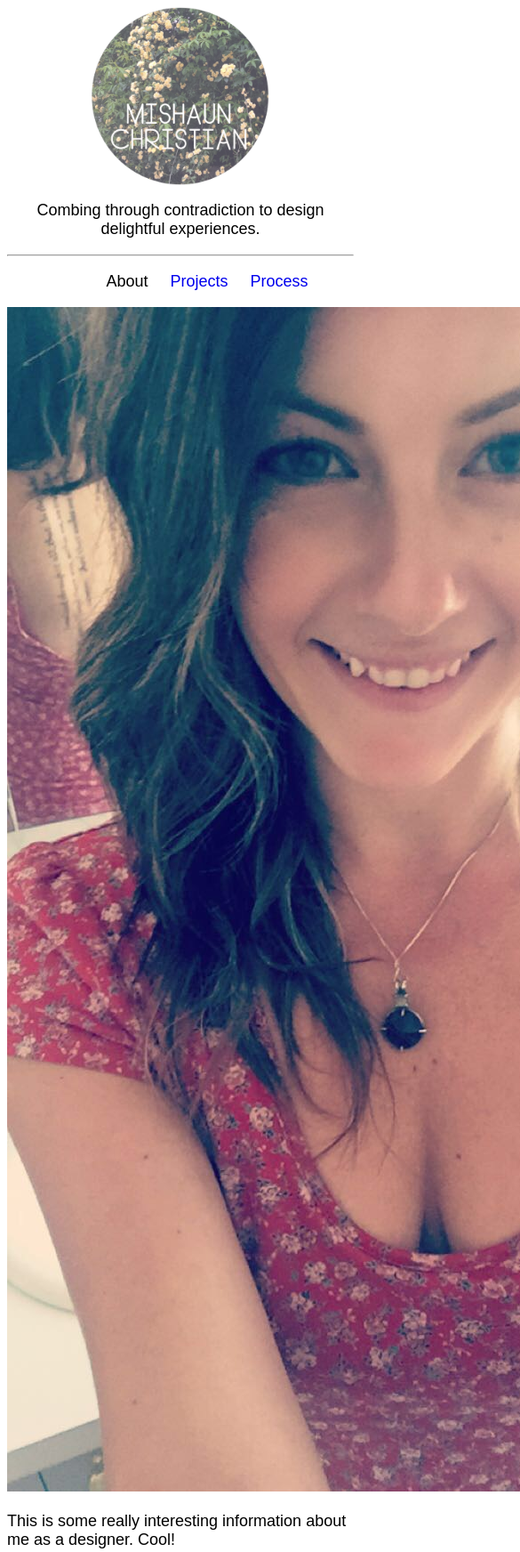
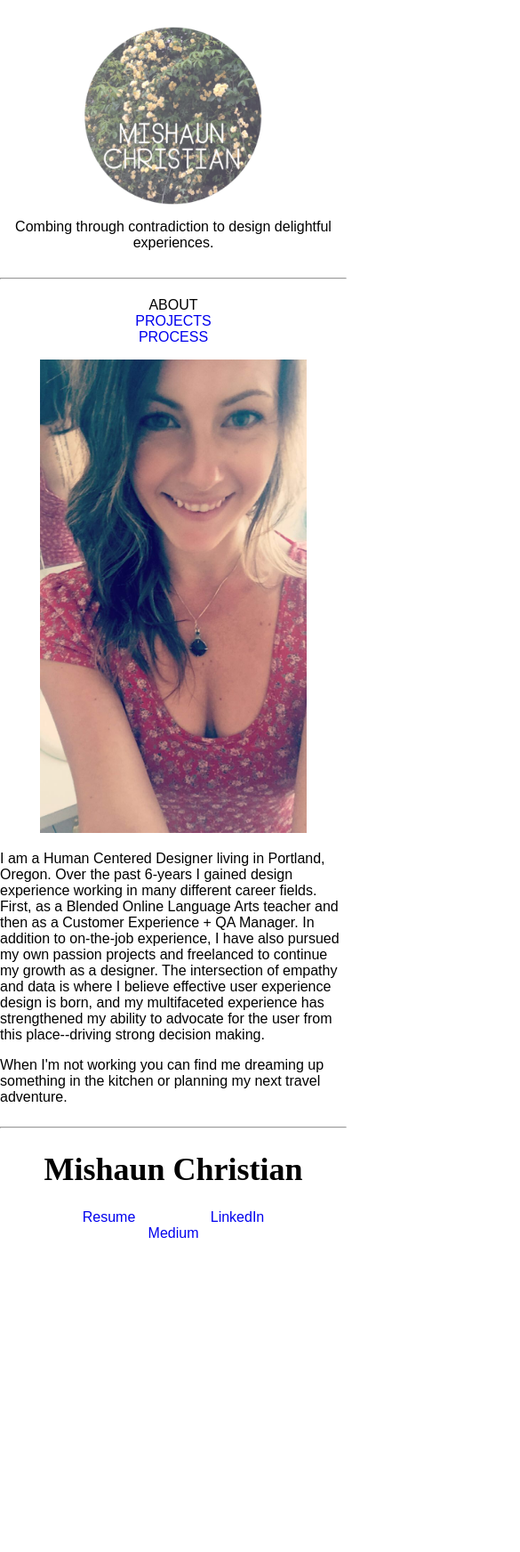
Before and after one commit to Mishaun85/mc-portfolio, a plain HTML site: page about.html in a window 390 px wide. Shown: the top 1744 px of the page at 89% size, 585 px wide, since content can reach past the window. After the commit the page ends 1434 px from the top, so only its background shows below. Drawn offline with Linux system fonts and the light colour scheme.

Commit message:
Added more css and started on responsive design.

```diff
--- a/about.html
+++ b/about.html
@@ -21,9 +21,9 @@
 
       <nav class="nav">
         <ul class="nav_list">
-          <li class="nav_item">About</li>
-          <a href="projects.html"><li class="nav_item">Projects</li></a>
-          <a href="process.html"><li class="nav_item">Process</li></a>
+          <li class="nav_item">ABOUT</li>
+          <a href="projects.html"><li class="nav_item">PROJECTS</li></a>
+          <a href="process.html"><li class="nav_item">PROCESS</li></a>
         </ul>
       </nav>
 
@@ -31,15 +31,20 @@
         <div class="img">
           <img src="images/mishaun.jpg" alt="Mishaun Pic">
         </div>
-        <p>This is some really interesting information about me as a designer. Cool!</p>
+        <div class="about_info">
+          <p>I am a Human Centered Designer living in Portland, Oregon. Over the past 6-years I gained design experience working in many different career fields. First, as a Blended Online Language Arts teacher and then as a Customer Experience + QA Manager. In addition to on-the-job experience, I have also pursued my own passion projects and freelanced to continue my growth as a designer. The intersection of empathy and data is where I believe effective user experience design is born, and my multifaceted experience has strengthened my ability to advocate for the user from this place--driving strong decision making.</p>
+          <p>When I'm not working you can find me dreaming up something in the kitchen or planning my next travel adventure.</p>
+        </div>
       </section>
     </body>
+
+    <hr></hr>
 
     <footer class="footer">
       <h1>Mishaun Christian</h1>
       <ul class="footer_list">
-        <li class="footer_item">Resume</li>
-        <li class="footer_item">LinkedIn</li>
-        <li class="footer_item">Medium</li>
+        <a href="http://bit.ly/mc1_resume" alt="Mishaun's Resume"><li class="footer_item">Resume</li></a>
+        <a href="https://www.linkedin.com/in/mishaun-christian-15451075" alt="Mishaun's LinkedIn"><li class="footer_item">LinkedIn</li></a>
+        <a href="https://medium.com/@mishaun.christian" alt="Mishaun's Medium"><li class="footer_item">Medium</li></a>
       </ul>
   </html>
--- a/main.css
+++ b/main.css
@@ -1,13 +1,16 @@
 body {
   width: 100%;
   height: 100%;
-  font-family: 'Proza Libre', sans-serif;
-  font-size: 18px;
+  font-family: 'Montserrat', sans-serif;
+  font-size: 16px;
+  margin: 0;
+  padding: 0;
 }
 
 h1 {
-  font-family: 'Cormorant Garamond', serif;
+  font-family: 'Libre Baskerville', serif;
   font-size: 36px;
+  font-color: white;
 }
 
 .header_logo img {
@@ -15,41 +18,55 @@ h1 {
   display: block;
   margin-left: auto;
   margin-right: auto;
+  margin-top: 30px;
 }
 
 .header_logo p {
   text-align: center;
+  margin-bottom: 30px;
 }
 
-.nav {
-  width: 100%;
+hr {
+  color: #F3C592;
+}
+
+a {
+  text-decoration: none;
 }
 
 .nav_list {
+  padding: 0;
+  margin-top: 20px;
   text-align: center;
 }
 
 .nav_item {
-  position: relative;
-  text-decoration: none;
-  display: inline-block;
-  margin-left: 20px;
+  list-style-type: none;
+  display: inline;
+  padding: 100px;
 }
 
 .projects_list {
   display: inline-block;
-  text-align: center;
-
 }
 
+.about img {
+  width: 300px;
+  height: auto;
+}
 
-.footer {
+.footer h1 {
+  text-align: center;
+}
+
+.footer_list {
+  padding: 0;
+  margin: 0;
   text-align: center;
 }
 
 .footer_item {
-  text-decoration: none;
-  display: inline-block;
-  margin-left: auto;
-  margin-right: auto;
+  list-style-type: none;
+  display: inline;
+  padding: 40px;
 }
--- a/responsive.css
+++ b/responsive.css
@@ -0,0 +1,30 @@
+
+.about {
+  display: flex;
+  flex-wrap: wrap;
+}
+
+@media screen and (max-width: 749px) {
+  .img {
+    margin-left: auto;
+    margin-right: auto;
+  }
+}
+
+@media screen and (min-width: 750px) {
+  .about {
+    flex-wrap: nowrap;
+    margin-top: 60px;
+    margin-bottom: 60px;
+  }
+  .img {
+    width: 40%;
+    text-align: center;
+  }
+  .about_info {
+    width: 60%;
+    margin-left: 10px;
+    margin-right: 80px;
+
+  }
+}
```
Also changed, not shown: process.html (+9 -6 lines), projects.html (+11 -7 lines).
